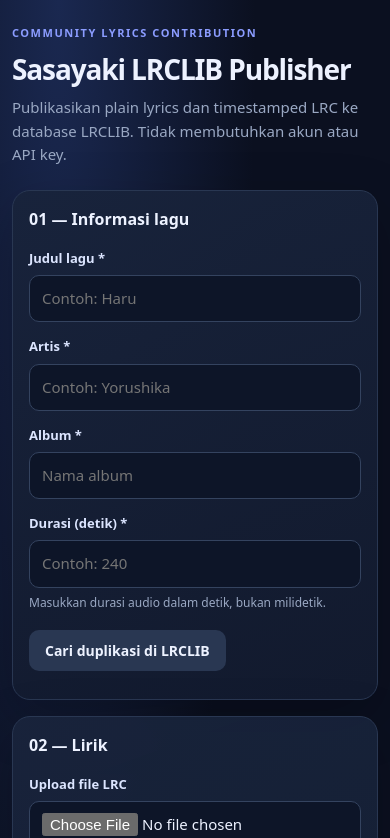
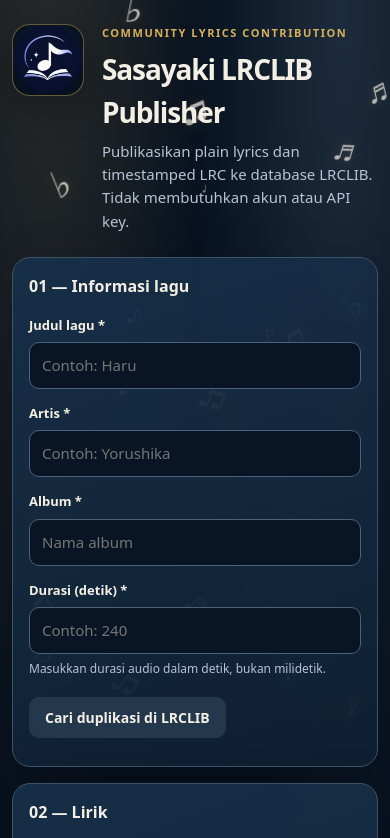
Before and after one commit to eipiriru/sasayaki-lrclib-publisher, a website: page lrclib-publisher.html in a window 390 px wide. Shown: the top 838 px of the page. Drawn offline with Linux system fonts and the light colour scheme.

Commit message:
update ui

```diff
--- a/lrclib-publisher.html
+++ b/lrclib-publisher.html
@@ -4,78 +4,117 @@
 <meta charset="UTF-8">
 <meta name="viewport" content="width=device-width, initial-scale=1.0">
 <title>Sasayaki LRCLIB Publisher</title>
+<link rel="icon" href="/favicon.ico" sizes="any">
+<link rel="icon" href="/favicon-32.png" type="image/png" sizes="32x32">
+<link rel="apple-touch-icon" href="/apple-touch-icon.png">
 <style>
   :root {
     color-scheme: dark;
-    --bg: #0b1020; --panel: #121a2e; --panel2: #18233b;
-    --text: #edf2ff; --muted: #9aa8c3; --line: #293752;
-    --accent: #8b9cff; --accent2: #6578f5; --good: #45d6a0;
-    --warn: #f5c56b; --bad: #ff7e8a;
+    --bg: #07111f; --panel: #102033; --panel2: #173049;
+    --text: #f4efe4; --muted: #b7c3d4; --line: #3d5368;
+    --accent: #d6b15a; --accent2: #8fb7d6; --good: #7dcaa8;
+    --warn: #e2c27a; --bad: #e08b86; --ink: #102033;
   }
   * { box-sizing: border-box; }
   body {
     margin: 0; min-height: 100vh; padding: 36px 18px;
-    background: radial-gradient(ellipse at 15% 0%, #1a2850 0, transparent 42%), var(--bg);
+    background:
+      radial-gradient(ellipse at 12% -10%, rgba(214,177,90,.18), transparent 34%),
+      radial-gradient(ellipse at 88% 0%, rgba(143,183,214,.16), transparent 32%),
+      var(--bg);
     color: var(--text); font: 15px/1.55 system-ui, -apple-system, Segoe UI, sans-serif;
   }
-  .wrap { max-width: 900px; margin: auto; }
-  header { margin-bottom: 24px; }
+  .snow {
+    position: fixed; inset: 0; overflow: hidden; pointer-events: none; z-index: 0;
+  }
+  .falling-note {
+    position: absolute; top: -12vh; color: rgba(244,239,228,.72);
+    text-shadow: 0 0 12px rgba(214,177,90,.18);
+    animation: fall linear infinite;
+    will-change: transform;
+  }
+  @keyframes fall {
+    from { transform: translate3d(0, -12vh, 0) rotate(0deg); }
+    to { transform: translate3d(var(--drift), 112vh, 0) rotate(var(--spin)); }
+  }
+  .wrap { position: relative; z-index: 1; max-width: 900px; margin: auto; }
+  header { display: flex; gap: 18px; align-items: center; margin-bottom: 24px; }
+  .logo {
+    width: 92px; height: 92px; flex: 0 0 92px; border-radius: 24px;
+    background: radial-gradient(circle at 50% 42%, #173049, #07111f 72%);
+    border: 1px solid rgba(214,177,90,.45); box-shadow: 0 12px 34px rgba(0,0,0,.28);
+  }
   .eyebrow { color: var(--accent); text-transform: uppercase; letter-spacing: .14em; font-size: 11px; font-weight: 800; }
   h1 { margin: 7px 0 5px; font-size: clamp(28px, 5vw, 40px); letter-spacing: -.04em; }
   .sub { color: var(--muted); margin: 0; max-width: 680px; }
   .card {
-    background: linear-gradient(160deg, rgba(24,35,59,.96), rgba(18,26,46,.98));
+    background: linear-gradient(160deg, rgba(23,48,73,.94), rgba(16,32,51,.96));
     border: 1px solid var(--line); border-radius: 18px; padding: 22px;
-    box-shadow: 0 18px 55px rgba(0,0,0,.22); margin: 16px 0;
+    box-shadow: 0 18px 55px rgba(0,0,0,.24); margin: 16px 0;
   }
   .section-title { font-size: 16px; margin: 0 0 16px; }
   .grid { display: grid; grid-template-columns: 1fr 1fr; gap: 14px; }
   .field { min-width: 0; }
   .field.full { grid-column: 1 / -1; }
-  label { display: block; font-size: 13px; font-weight: 700; margin: 0 0 7px; color: #dce5ff; }
+  label { display: block; font-size: 13px; font-weight: 700; margin: 0 0 7px; color: #f7f1e4; }
   input, textarea {
-    width: 100%; border: 1px solid #34435f; border-radius: 10px;
-    background: #0d1528; color: var(--text); padding: 11px 12px;
+    width: 100%; border: 1px solid #4c6278; border-radius: 10px;
+    background: #091524; color: var(--text); padding: 11px 12px;
     font: inherit; outline: none; transition: border .15s, box-shadow .15s;
   }
-  input:focus, textarea:focus { border-color: var(--accent); box-shadow: 0 0 0 3px rgba(139,156,255,.13); }
+  input:focus, textarea:focus { border-color: var(--accent); box-shadow: 0 0 0 3px rgba(214,177,90,.16); }
   textarea { min-height: 170px; resize: vertical; font: 13px/1.6 ui-monospace, SFMono-Regular, Consolas, monospace; }
   .hint { color: var(--muted); font-size: 12px; margin: 6px 0 0; }
   .actions { display: flex; flex-wrap: wrap; gap: 10px; margin-top: 18px; }
   button {
     border: 0; border-radius: 10px; padding: 11px 16px; cursor: pointer;
-    color: #0b1020; background: var(--accent); font: 700 14px system-ui;
+    color: var(--ink); background: var(--accent); font: 700 14px system-ui;
     transition: transform .12s, opacity .12s, background .12s;
   }
-  button:hover:not(:disabled) { transform: translateY(-1px); background: #aab6ff; }
-  button.secondary { background: #293752; color: var(--text); }
-  button.secondary:hover:not(:disabled) { background: #354766; }
+  button:hover:not(:disabled) { transform: translateY(-1px); background: #e4c77d; }
+  button.secondary { background: #24384d; color: var(--text); }
+  button.secondary:hover:not(:disabled) { background: #314b64; }
   button:disabled { opacity: .45; cursor: not-allowed; }
-  .status { display: flex; gap: 10px; align-items: flex-start; padding: 13px 14px; border-radius: 11px; background: #0d1528; border: 1px solid var(--line); }
+  .status { display: flex; gap: 10px; align-items: flex-start; padding: 13px 14px; border-radius: 11px; background: #091524; border: 1px solid var(--line); }
   .dot { width: 9px; height: 9px; flex: 0 0 9px; margin-top: 6px; border-radius: 50%; background: var(--muted); }
   .status[data-kind="working"] .dot { background: var(--warn); box-shadow: 0 0 0 4px rgba(245,197,107,.12); }
   .status[data-kind="success"] .dot { background: var(--good); }
   .status[data-kind="error"] .dot { background: var(--bad); }
   #statusText { white-space: pre-wrap; overflow-wrap: anywhere; }
   #matches { margin-top: 12px; }
-  .match { padding: 11px 12px; border: 1px solid var(--line); border-radius: 10px; margin-top: 8px; background: rgba(13,21,40,.7); }
+  .match { padding: 11px 12px; border: 1px solid var(--line); border-radius: 10px; margin-top: 8px; background: rgba(9,21,36,.72); }
   .match strong { display: block; }
   .match small { color: var(--muted); }
   .match a { color: var(--accent); font-size: 12px; }
-  .progress { height: 5px; background: #26334c; border-radius: 99px; overflow: hidden; margin-top: 12px; display: none; }
+  .progress { height: 5px; background: #24384d; border-radius: 99px; overflow: hidden; margin-top: 12px; display: none; }
   .progress > div { height: 100%; width: 35%; background: var(--accent); animation: pulse 1.2s ease-in-out infinite alternate; }
   @keyframes pulse { from { transform: translateX(-70%); } to { transform: translateX(220%); } }
   .note { color: var(--muted); font-size: 12px; margin-top: 18px; }
-  code { color: #c8d1ff; background: #0d1528; padding: 2px 5px; border-radius: 5px; }
-  @media (max-width: 650px) { body { padding: 24px 12px; } .card { padding: 16px; } .grid { grid-template-columns: 1fr; } .field.full { grid-column: auto; } }
+  code { color: #f4e7c4; background: #091524; padding: 2px 5px; border-radius: 5px; }
+  @media (max-width: 650px) {
+    body { padding: 24px 12px; }
+    header { align-items: flex-start; }
+    .logo { width: 72px; height: 72px; flex-basis: 72px; border-radius: 18px; }
+    .card { padding: 16px; }
+    .grid { grid-template-columns: 1fr; }
+    .field.full { grid-column: auto; }
+  }
+  @media (prefers-reduced-motion: reduce) {
+    .falling-note { animation: none; display: none; }
+    .progress > div { animation: none; }
+  }
 </style>
 </head>
 <body>
+<div class="snow" id="snow" aria-hidden="true"></div>
 <div class="wrap">
   <header>
-    <div class="eyebrow">Community lyrics contribution</div>
-    <h1>Sasayaki LRCLIB Publisher</h1>
-    <p class="sub">Publikasikan plain lyrics dan timestamped LRC ke database LRCLIB. Tidak membutuhkan akun atau API key.</p>
+    <img class="logo" src="/logo.png" width="92" height="92" alt="Lambang Sasayaki: buku terbuka dan not musik">
+    <div>
+      <div class="eyebrow">Community lyrics contribution</div>
+      <h1>Sasayaki LRCLIB Publisher</h1>
+      <p class="sub">Publikasikan plain lyrics dan timestamped LRC ke database LRCLIB. Tidak membutuhkan akun atau API key.</p>
+    </div>
   </header>
 
   <form id="publishForm">
@@ -153,6 +192,21 @@
 <script>
 (() => {
   "use strict";
+
+  const snow = document.getElementById("snow");
+  const notes = ["♩", "♪", "♫", "♬", "♭"];
+  for (let i = 0; i < 28; i++) {
+    const note = document.createElement("span");
+    note.className = "falling-note";
+    note.textContent = notes[i % notes.length];
+    note.style.left = `${(i * 37) % 100}%`;
+    note.style.fontSize = `${14 + (i % 5) * 6}px`;
+    note.style.animationDuration = `${11 + (i % 8) * 1.7}s`;
+    note.style.animationDelay = `${-(i % 12) * 1.1}s`;
+    note.style.setProperty("--drift", `${((i % 7) - 3) * 18}px`);
+    note.style.setProperty("--spin", `${((i % 2) ? 1 : -1) * (18 + (i % 5) * 12)}deg`);
+    snow.appendChild(note);
+  }
 
   const API = "https://lrclib.net/api";
   const SERVER_PUBLISH_ROUTE = "/api/lrclib-publish";
```
Also changed, not shown: server.mjs (+24 -4 lines), README.md, public/apple-touch-icon.png (added), public/favicon-32.png (added), public/favicon.ico (added), public/logo.png (added).
